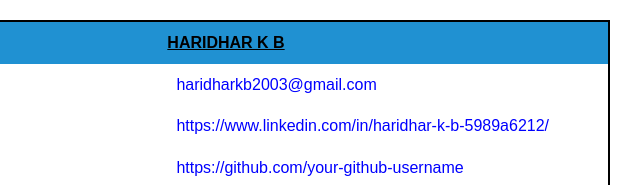
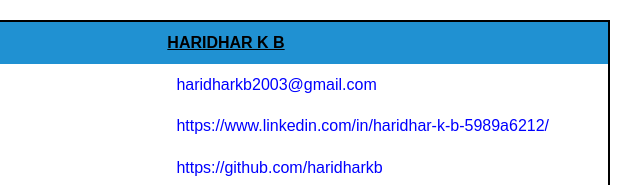
Before and after one commit to haridharkb/Myresume, a plain HTML site: page index.html in a window 1280 px wide. Shown: the top 185 px of the page, 414-1054 px from the left. Drawn offline with Linux system fonts and the light colour scheme.

Commit message:
Update index.html

```diff
--- a/index.html
+++ b/index.html
@@ -32,8 +32,8 @@
         <tr>
             <td>GitHub:</td>
             <td>
-                <a href="https://github.com/your-github-username" target="_blank">
-                    https://github.com/your-github-username
+                <a href="https://github.com/haridharkb" target="_blank">
+                    https://github.com/haridharkb
                 </a>
             </td>
         </tr>
```
